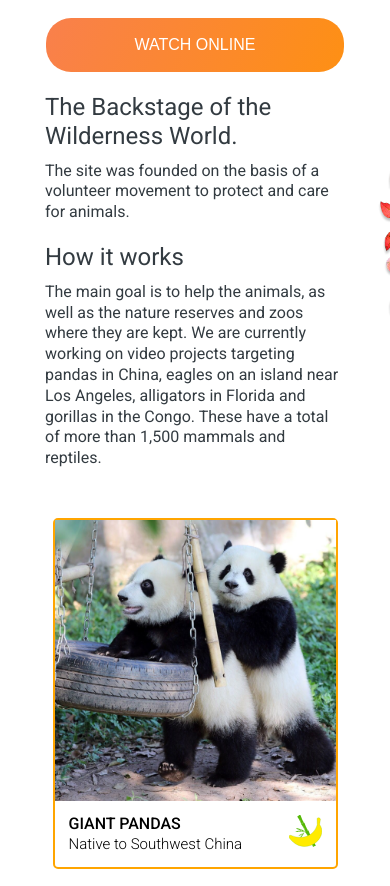
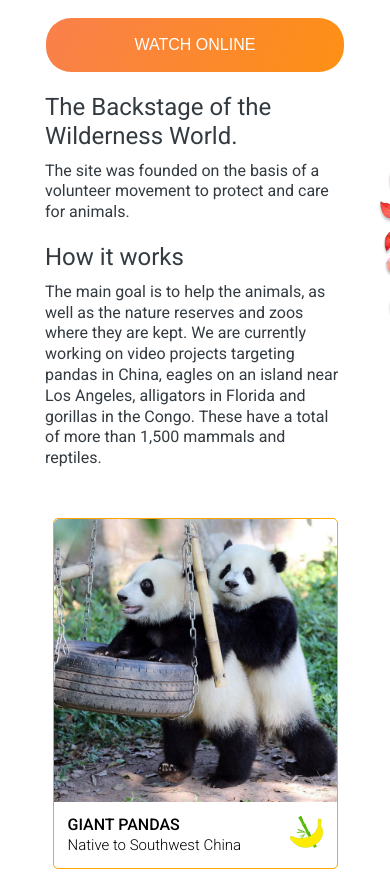
Before and after one commit to Nepokryta/online-zoo, a website: page index.html in a window 390 px wide. Shown: the part 189-1075 px from the top of the page. Drawn offline with Linux system fonts and the light colour scheme.

Commit message:
fix: fix size image and border-radius

```diff
--- a/sass/block/_size-300.sass
+++ b/sass/block/_size-300.sass
@@ -46,7 +46,7 @@
             gap: 20px 0
 
             .card__photo
-                width: 281px
+                width: 283px
 
         .btn
             display: none
--- a/sass/block/_size-600.sass
+++ b/sass/block/_size-600.sass
@@ -86,7 +86,7 @@
             grid-template: repeat(2, 1fr) / repeat(3, 285px)
 
             .card__photo
-                width: 281px
+                width: 283px
 
         .btn
             top: 38.5%
--- a/sass/block/_size-940.sass
+++ b/sass/block/_size-940.sass
@@ -52,7 +52,7 @@
             gap: 90px 28px
 
             .card__photo
-                width: 290px
+                width: 292px
 
         .btn
             top: 41%
--- a/sass/block/_slider.sass
+++ b/sass/block/_slider.sass
@@ -21,10 +21,11 @@
         transition: margin-left 250ms
 
         .card
-            border: 2px solid orange
+            border: 1px solid orange
             border-radius: 5px
             &__photo
-                width: 362px
+                width: 364px
+                border-radius: 5px 5px 0 0
 
             &__wrapper
                 display: flex
```
Also changed, not shown: css/style.min.css.
